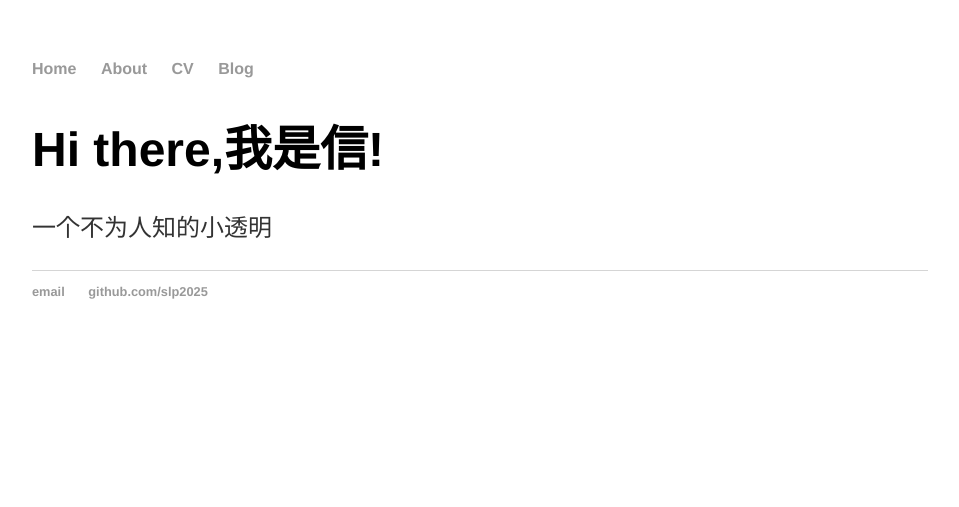
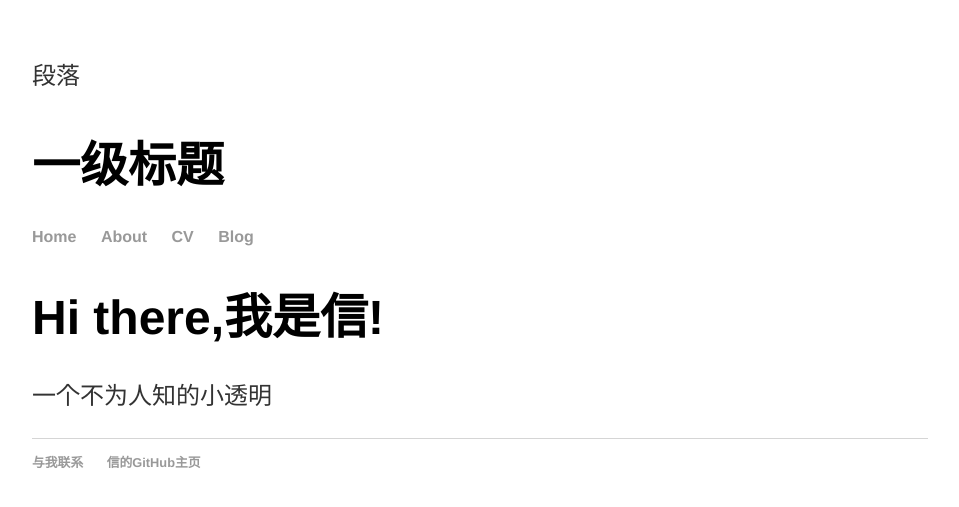
Before and after one commit to slp2025/never-stop-learning, a Jekyll site: the page built from index.html, in a window 1280 px wide. Shown: the top 507 px of the page, without its empty margins (160-1119 px from the left). Built offline with Jekyll 4.4.1, drawn with Linux system fonts in a browser that asks for light colours.

Commit message:
Update default.html

```diff
--- a/_layouts/default.html
+++ b/_layouts/default.html
@@ -7,6 +7,10 @@
 			<link rel="stylesheet" type="text/css" href="/css/main.css">
 		</head>
 		<body>
+			<header>
+				<p>段落</p>
+				<h1>一级标题</h1>
+			</header>
 			<nav>
 	    		<ul>
 	        		<li><a href="/">Home</a></li>
@@ -22,9 +26,9 @@
 			</div><!-- /.container -->
 			<footer>
 	    		<ul>
-	        		<li><a href="mailto:slp2071700275abc@outlook.com">email</a></li>
-	        		<li><a href="https://github.com/slp2025">github.com/slp2025</a></li>
-				</ul>
+	        		<li><a href="mailto:slp2071700275abc@outlook.com">与我联系</a></li>
+	        		<li><a href="https://github.com/slp2025">信的GitHub主页</a></li>
+			</ul>
 			</footer>
 		</body>
 	</html>
```
